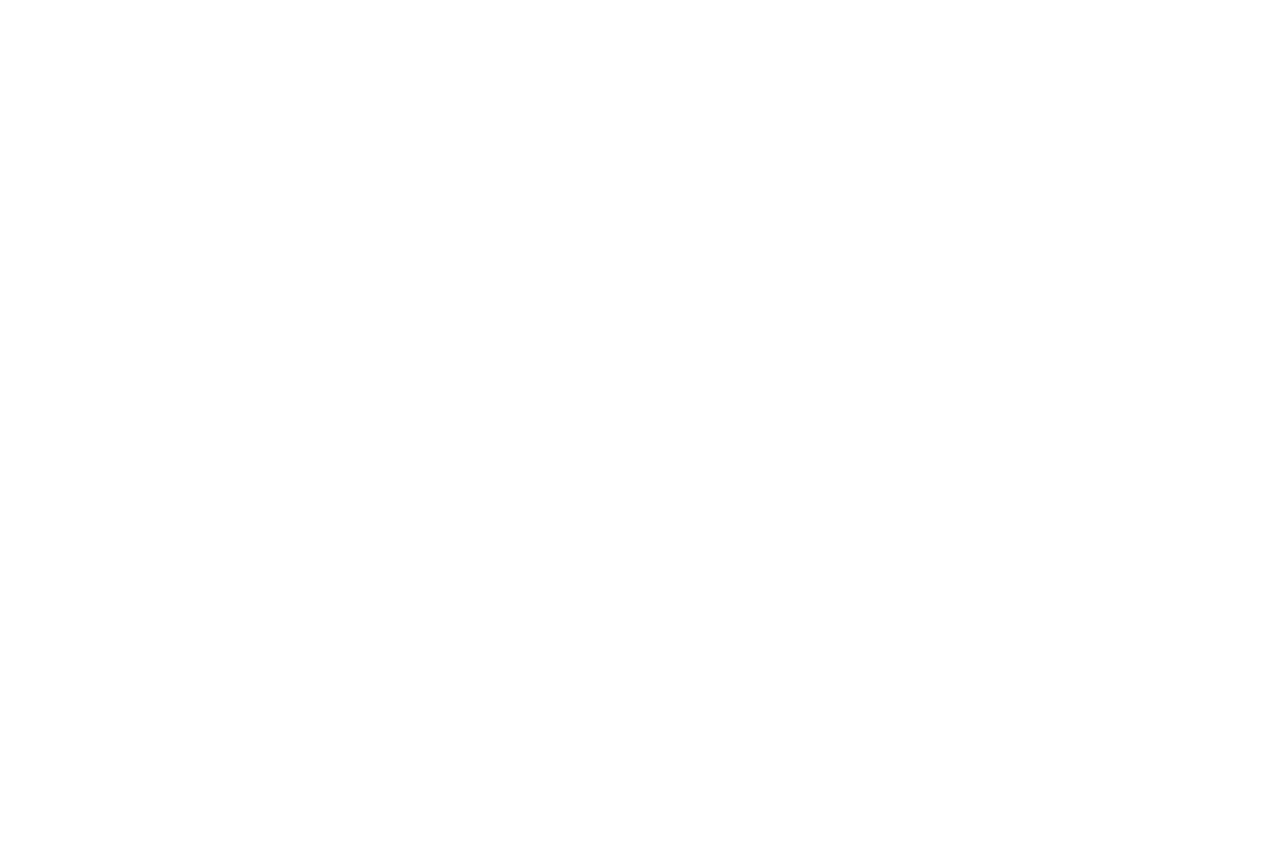
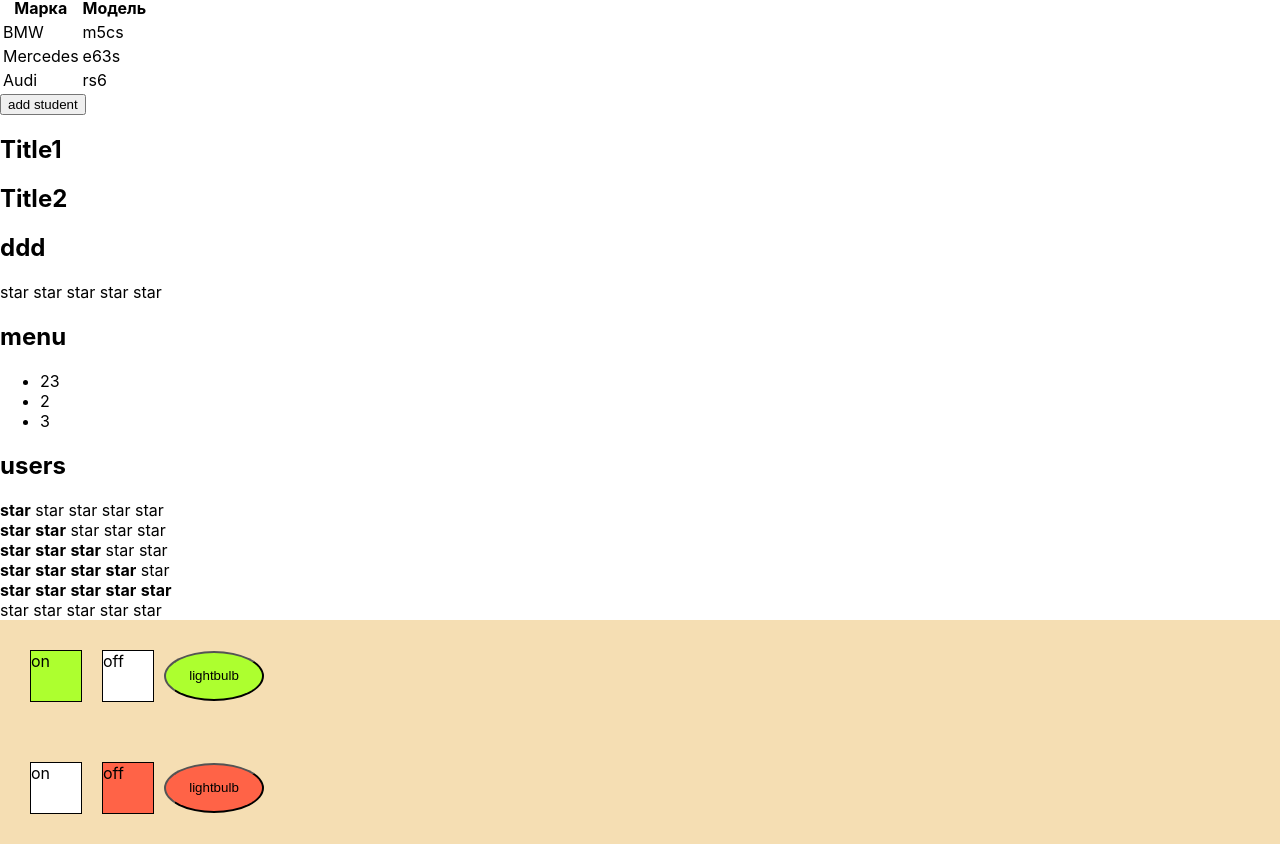
Before and after one commit to Knakna/learn-react, a React (Create React App) app: page / in a window 1280 px wide. Shown: the part 413-1257 px from the top of the page. Before the commit the page ends 800 px from the top, so only its background shows below. Built offline with nearby package versions, Linux system fonts and the light colour scheme.

Commit message:
studies conditional rendering

```diff
--- a/src/App.tsx
+++ b/src/App.tsx
@@ -1,5 +1,10 @@
 import React, {useState} from 'react';
 import NewComponent from './newComponent/NewComponent';
+import {ToDoList} from './ToDoList';
+import Accordion from './react/accordion/Accordion';
+import Title from './react/title/Title';
+import {Rating} from './react/rating/Rating';
+import OnOff from './react/onOff/OnOff';
 
 
 export type TopCarType = {
@@ -17,31 +22,53 @@
 
 function App() {
     const [students, setStudents] = useState([
-            {id: 1, name: "James", age: 8},
-            {id: 2, name: "Robert", age: 18},
-            {id: 3, name: "John", age: 28},
-            {id: 4, name: "Michael", age: 38},
-            {id: 5, name: "William", age: 48},
-            {id: 6, name: "David", age: 58},
-            {id: 7, name: "Richard", age: 68},
-            {id: 8, name: "Joseph", age: 78},
-            {id: 9, name: "Thomas", age: 88},
-            {id: 10, name: "Charles", age: 98},
-            {id: 11, name: "Christopher", age: 100},
+            {id: 1, name: 'James', age: 8},
+            {id: 2, name: 'Robert', age: 18},
+            {id: 3, name: 'John', age: 28},
+            {id: 4, name: 'Michael', age: 38},
+            {id: 5, name: 'William', age: 48},
+            {id: 6, name: 'David', age: 58},
+            {id: 7, name: 'Richard', age: 68},
+            {id: 8, name: 'Joseph', age: 78},
+            {id: 9, name: 'Thomas', age: 88},
+            {id: 10, name: 'Charles', age: 98},
+            {id: 11, name: 'Christopher', age: 100},
         ]
     )
 
     const addStudent = () => {
-        setStudents([...students, {id: 12, name: "Chris", age: 101}])
+        setStudents([...students, {id: 12, name: 'Chris', age: 101}])
     }
 
     return (
         <>
-             <NewComponent
-                 students={students}
-                 topCars={topCars}
-             />
-             <button onClick={addStudent}>add student</button>
+
+            <ToDoList title={'hello'} tasks={[
+                {
+                    id: 22,
+                    title: 'string',
+                    isDone: true
+                }]}/>
+            <NewComponent
+                students={students}
+                topCars={topCars}
+            />
+            <button onClick={addStudent}>add student</button>
+            <Title value={'Title1'}/>
+            <Title value={'Title2'}/>
+            <Title/>
+            <Rating value={0}/>
+            <Accordion title={"menu"} number={23} collapsed={false}/>
+            <Accordion title={"users"} number={55} collapsed={true}/>
+            <Rating value={1}/>
+            <Rating value={2}/>
+            <Rating value={3}/>
+            <Rating value={4}/>
+            <Rating value={5}/>
+            <Rating value={0}/>
+            <OnOff on={true}/>
+            <OnOff on={false}/>
+
         </>
 
 
@@ -49,7 +76,6 @@
 }
 
 export default App;
-
 
 
 // tests
--- a/src/ToDoList.tsx
+++ b/src/ToDoList.tsx
@@ -27,8 +27,8 @@
             </div>
             <ul>
                 <li><input type="checkbox" checked={isChecked} onChange={ onChangeHandler }/> <span>{props.tasks[0].title}</span></li>
-                <li><input type="checkbox" checked={props.tasks[1].isDone}/> <span>{props.tasks[1].title}</span></li>
-                <li><input type="checkbox" checked={props.tasks[2].isDone}/> <span>{props.tasks[2].title}</span></li>
+                {/*<li><input type="checkbox" checked={props.tasks[1].isDone}/> <span>{props.tasks[1].title}</span></li>*/}
+                {/*<li><input type="checkbox" checked={props.tasks[2].isDone}/> <span>{props.tasks[2].title}</span></li>*/}
             </ul>
             <div>
                 <button>All</button>
--- /dev/null
+++ b/src/react/accordion/Accordion.tsx
@@ -0,0 +1,41 @@
+import React from 'react';
+import TitleAccordion from './titleAccordion/TitleAccordion';
+import BodyAccordion from './bodyAccordion/BodyAccordion';
+
+
+type AccordionPropsType = {
+    title: string
+    number: number
+    collapsed: boolean
+}
+
+function Accordion(props: AccordionPropsType) {
+
+    return (
+        <div>
+            <TitleAccordion title={props.title}/>
+            {/*{true && <BodyAccordion number={props.number}/>}*/}
+            {!props.collapsed && <BodyAccordion number={props.number}/>}
+        </div>
+    );
+
+}
+
+// function Accordion(props: AccordionPropsType) {
+//     if (props.collapsed === true) {
+//         return (
+//             <div>
+//                 <TitleAccordion title={props.title}/>
+//             </div>
+//         );
+//     } else {
+//         return (
+//             <div>
+//                 <TitleAccordion title={props.title}/>
+//                 <BodyAccordion number={props.number}/>
+//             </div>
+//         );
+//     }
+// }
+
+export default Accordion;
--- /dev/null
+++ b/src/react/accordion/bodyAccordion/BodyAccordion.tsx
@@ -0,0 +1,16 @@
+import React from 'react';
+
+
+function BodyAccordion(props:any) {
+
+    return (
+        <ul>
+            <li>{props.number}</li>
+            <li>2</li>
+            <li>3</li>
+        </ul>
+
+    );
+}
+
+export default BodyAccordion;
--- /dev/null
+++ b/src/react/accordion/titleAccordion/TitleAccordion.tsx
@@ -0,0 +1,17 @@
+import React from 'react';
+
+type TitleAccordionType = {
+    title: string
+}
+
+function TitleAccordion(props:TitleAccordionType) {
+
+    return (
+        <div>
+           <h2>{props.title}</h2>
+        </div>
+
+    );
+}
+
+export default TitleAccordion;
--- /dev/null
+++ b/src/react/onOff/OnOff.module.css
@@ -0,0 +1,29 @@
+.onOff {
+    display: flex;
+    align-items: center;
+    padding: 20px;
+    background-color: wheat;
+}
+
+.two {
+    margin: 10px;
+    width: 50px;
+    height: 50px;
+    border: 1px solid black;
+    background-color: white;
+}
+
+.on {
+    background-color: greenyellow;
+}
+
+.off {
+    background-color: tomato;
+}
+
+.light {
+    border-radius: 50%;
+    width: 100px;
+    height: 50px;
+
+}
--- /dev/null
+++ b/src/react/onOff/OnOff.tsx
@@ -0,0 +1,21 @@
+import React from 'react';
+import s from './OnOff.module.css'
+
+
+type OnOffType = {
+    on: boolean
+}
+
+function OnOff(props: OnOffType) {
+
+    return (
+        <div className={s.onOff}>
+            <div className={`${s.two} ${props.on ? s.on : ''}`}>on</div>
+            <div className={`${s.two} ${!props.on ? s.off : ''}`}>off</div>
+           <button className={`${s.light} ${props.on ? s.on : s.off}`}>lightbulb</button>
+        </div>
+
+    );
+}
+
+export default OnOff;
--- /dev/null
+++ b/src/react/rating/Rating.tsx
@@ -0,0 +1,89 @@
+import React from 'react';
+import Star from '../star/Star';
+
+type RatingType = {
+    // value: number
+    value: 0|1|2|3|4|5
+}
+
+export function Rating(props: RatingType) {
+
+    return (
+        <div>
+            <Star selected={props.value >0 }/>
+            <Star selected={props.value >1 }/>
+            <Star selected={props.value >2 }/>
+            <Star selected={props.value >3 }/>
+            <Star selected={props.value >4 }/>
+        </div>
+    );
+
+    //
+    // if (props.value === 1) {
+    //     return (
+    //         <div>
+    //             <Star selected={true}/>
+    //             <Star selected={false}/>
+    //             <Star selected={false}/>
+    //             <Star selected={false}/>
+    //             <Star selected={false}/>
+    //         </div>
+    //     );
+    // }
+    // if (props.value === 2) {
+    //     return (
+    //         <div>
+    //             <Star selected={true}/>
+    //             <Star selected={true}/>
+    //             <Star selected={false}/>
+    //             <Star selected={false}/>
+    //             <Star selected={false}/>
+    //         </div>
+    //     );
+    // }
+    // if (props.value === 3) {
+    //     return (
+    //         <div>
+    //             <Star selected={true}/>
+    //             <Star selected={true}/>
+    //             <Star selected={true}/>
+    //             <Star selected={false}/>
+    //             <Star selected={false}/>
+    //         </div>
+    //     );
+    // }
+    // if (props.value === 4) {
+    //     return (
+    //         <div>
+    //             <Star selected={true}/>
+    //             <Star selected={true}/>
+    //             <Star selected={true}/>
+    //             <Star selected={true}/>
+    //             <Star selected={false}/>
+    //         </div>
+    //     );
+    // }
+    // if (props.value === 5) {
+    //     return (
+    //         <div>
+    //             <Star selected={true}/>
+    //             <Star selected={true}/>
+    //             <Star selected={true}/>
+    //             <Star selected={true}/>
+    //             <Star selected={true}/>
+    //         </div>
+    //     );
+    // }
+    //
+    //
+    // return (
+    //     <div>
+    //         <Star selected={false}/>
+    //         <Star selected={false}/>
+    //         <Star selected={false}/>
+    //         <Star selected={false}/>
+    //         <Star selected={false}/>
+    //     </div>
+    // );
+
+}
--- /dev/null
+++ b/src/react/star/Star.tsx
@@ -0,0 +1,20 @@
+import React from 'react';
+
+type StarType = {
+    selected: boolean
+
+}
+
+function Star(props: StarType) {
+    if (props.selected === true) {
+        return (
+            <span> <b>star</b> </span>
+        )
+    } else {
+        return (
+            <span>star </span>
+        );
+    }
+}
+
+export default Star;
--- /dev/null
+++ b/src/react/title/Title.tsx
@@ -0,0 +1,17 @@
+import React from 'react';
+
+type TitleType = {
+    value?: string
+}
+
+function Title({value='ddd'}: TitleType) {
+
+    return (
+        <div>
+           <h2>{value}</h2>
+        </div>
+
+    );
+}
+
+export default Title;
```
